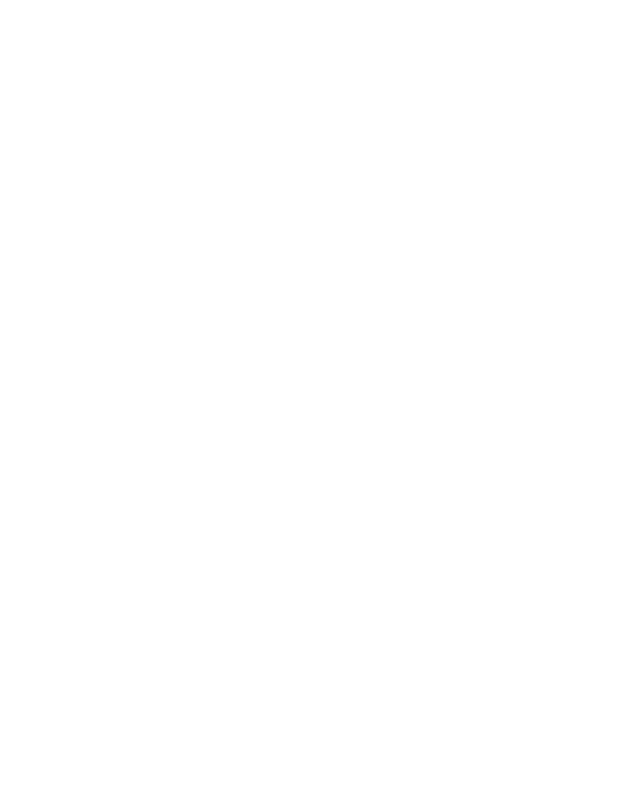
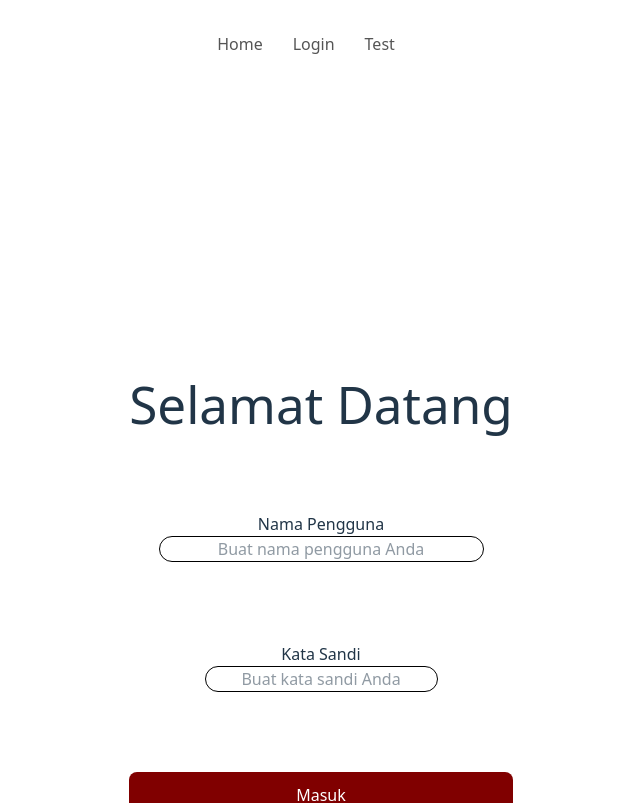
Before and after one commit to EvansTheAuthor/MWPFinalProject, a Vue app in the folder front-end/KonsulDok/: page /Login in a window 1280 px wide. Before the commit this address had no page. Shown: the top 803 px of the page, without its empty margins (319-959 px from the left). Built offline with nearby package versions, Linux system fonts and the light colour scheme.

Commit message:
Added Sign Up and Login page

```diff
--- a/front-end/KonsulDok/src/App.vue
+++ b/front-end/KonsulDok/src/App.vue
@@ -1,13 +1,37 @@
 <script setup>
+import headerBar from './components/header-footer/headerBar.vue';
 import HelloWorld from './components/HelloWorld.vue'
 import router from './routers';
 </script>
 
 <template>
-<router-view/>
+  <div class="app-layout">
+    <header-bar/>
+    <main class="page-content">
+      <router-view/>
+    </main>
+  </div>
 </template>
 
 <style scoped>
+.app-layout{
+  display: flex;
+  flex-direction: column;
+  min-height: 100vh;
+}
+
+.page-content{
+  flex-grow: 1;
+  display: grid;
+  justify-content: center;
+  align-items: center;
+  padding: 20rem;
+}
+
+header-bar{
+  flex-shrink: 0;
+}
+
 .logo {
   height: 6em;
   padding: 1.5em;
--- a/front-end/KonsulDok/src/components/Landing.vue
+++ b/front-end/KonsulDok/src/components/Landing.vue
@@ -1,13 +1,30 @@
 <template>
-  <h1>This is a landing page. Set up for the first visit site.</h1>
+  <div class="landing-component">
+    <h1>Selamat datang di KonsulDok!</h1>
+    <h4>Masuk dulu yuk ke akunmu untuk mengakses seluruh fitur dan manfaat dari KonsulDok.</h4>
+    <button class="landing-login" @click="goToLogin">Masuk</button>
+  </div>
 </template>
 
-<script>
-export default {
+<script setup>
+import { useRouter } from 'vue-router';
 
+const router = useRouter()
+
+function goToLogin() {
+  router.push('/Login')
 }
 </script>
 
 <style>
+.landing-component{
+  display: flex;
+  flex-direction: column;
+  gap: 5rem;
+}
 
+.landing-login{
+  background: #800000;
+  color: white;
+}
 </style>
--- /dev/null
+++ b/front-end/KonsulDok/src/components/Login.vue
@@ -0,0 +1,46 @@
+<template>
+  <form class="login-content">
+    <h1>Selamat Datang</h1>
+    <div>
+        <h4>Nama Pengguna</h4>
+        <input class="username-input" type="text" placeholder="Buat nama pengguna Anda" maxlength="30" size="30">
+    </div>
+    <div>
+        <h4>Kata Sandi</h4>
+        <input class="password-input" type="password" placeholder="Buat kata sandi Anda" max="12" maxlength="25">
+    </div>
+    <button class="login-login" @click="loggedIn">Masuk</button>
+    <p>
+      <router-link to="/SignUp">Belum punya akun? Buat dulu</router-link>
+    </p>
+  </form>
+</template>
+
+<script setup>
+import { useRouter } from 'vue-router';
+
+const router = useRouter()
+
+function loggedIn() {
+  router.push('/HelloWorld')
+}
+</script>
+
+<style>
+.login-content{
+  display: flex;
+  flex-direction: column;
+  gap: 5rem;
+}
+
+.username-input, .password-input{
+  border: 1px black solid;
+  border-radius: 20px;
+  text-align: center;
+}
+
+.login-login{
+  background: #800000;
+  color: white;
+}
+</style>
--- /dev/null
+++ b/front-end/KonsulDok/src/components/SignUp.vue
@@ -0,0 +1,50 @@
+<template>
+  <form class="login-content">
+    <h1>Yuk Buat Akun Di Sini</h1>
+    <div>
+        <h4>Nama Pengguna</h4>
+        <input class="username-input" type="text" placeholder="Buat nama pengguna Anda" maxlength="30" size="30">
+    </div>
+    <div>
+        <h4>Surel</h4>
+        <input class="email-input" type="text" placeholder="Tulis surel Anda" maxlength="30" size="30">
+    </div>
+    <div>
+        <h4>Kata Sandi</h4>
+        <input class="password-input" type="password" placeholder="Buat kata sandi Anda" max="12" maxlength="25">
+    </div>
+    <button class="signup-signup" @click="loggedIn">Buat akun</button>
+    <p>
+      <router-link to="/Login">Sudah punya akun? Masuk di sini</router-link>
+    </p>
+  </form>
+</template>
+
+<script setup>
+import { useRouter } from 'vue-router';
+
+const router = useRouter()
+
+function loggedIn() {
+  router.push('/HelloWorld')
+}
+</script>
+
+<style>
+.login-content{
+  display: flex;
+  flex-direction: column;
+  gap: 5rem;
+}
+
+.username-input, .email-input, .password-input{
+  border: 1px black solid;
+  border-radius: 20px;
+  text-align: center;
+}
+
+.signup-signup{
+  background: #800000;
+  color: white;
+}
+</style>
--- /dev/null
+++ b/front-end/KonsulDok/src/components/header-footer/headerBar.vue
@@ -0,0 +1,16 @@
+<template>
+    <div class="menu-links">
+        <RouterLink to="/">Home</RouterLink>
+        <RouterLink to="/Login">Login</RouterLink>
+        <RouterLink to="/HelloWorld">Test</RouterLink>
+    </div>
+</template>
+
+<style>
+.menu-links a{
+    display: inline-block;
+    text-decoration: none;
+    color: #555;
+    margin-right: 30px;
+}
+</style>
--- a/front-end/KonsulDok/src/routers.js
+++ b/front-end/KonsulDok/src/routers.js
@@ -1,5 +1,7 @@
 import Landing from './components/Landing.vue'
 import HelloWorld from './components/HelloWorld.vue'
+import Login from './components/Login.vue'
+import SignUp from './components/SignUp.vue'
 import { createRouter, createWebHistory } from 'vue-router'
 
 const routes = [
@@ -12,6 +14,16 @@
         name: 'Test',
         component: HelloWorld,
         path: '/HelloWorld'
+    },
+    {
+        name: 'Login',
+        component: Login,
+        path: '/Login'
+    },
+    {
+        name: 'SignUp',
+        component: SignUp,
+        path: '/SignUp'
     }
 ]
 
```
